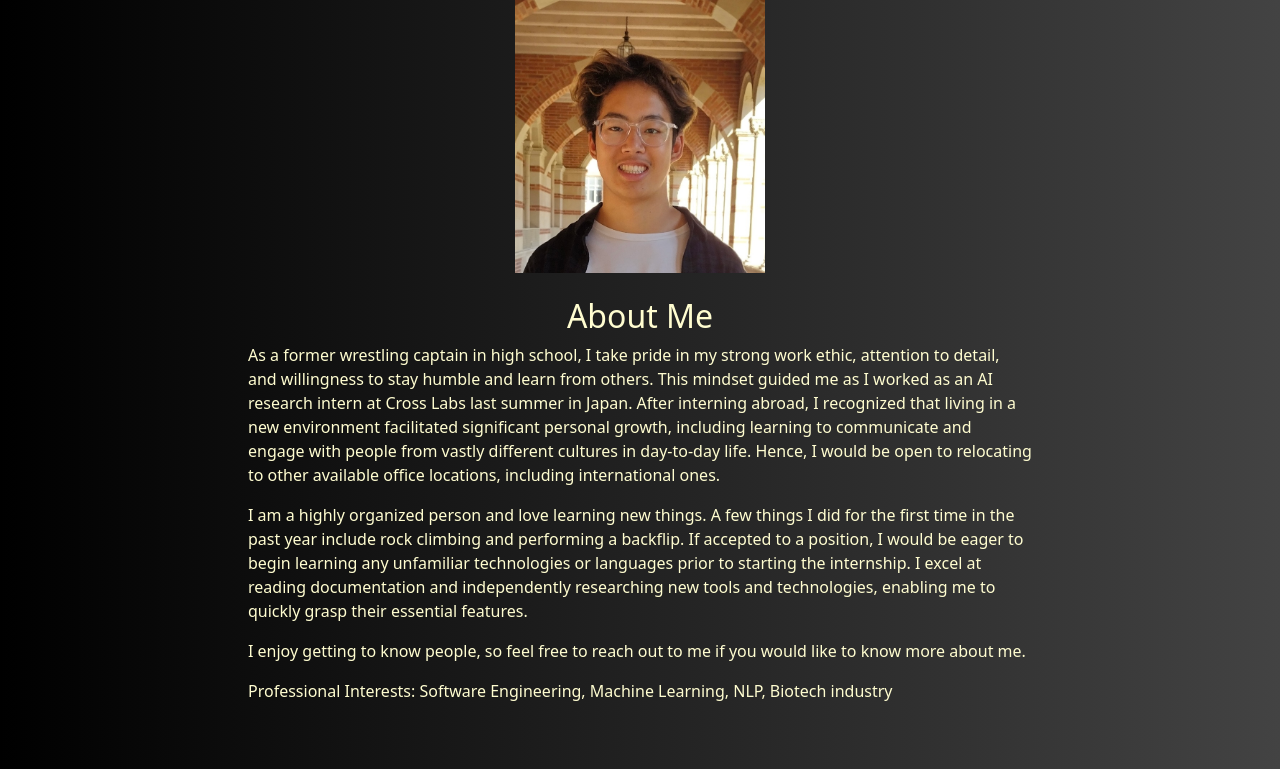
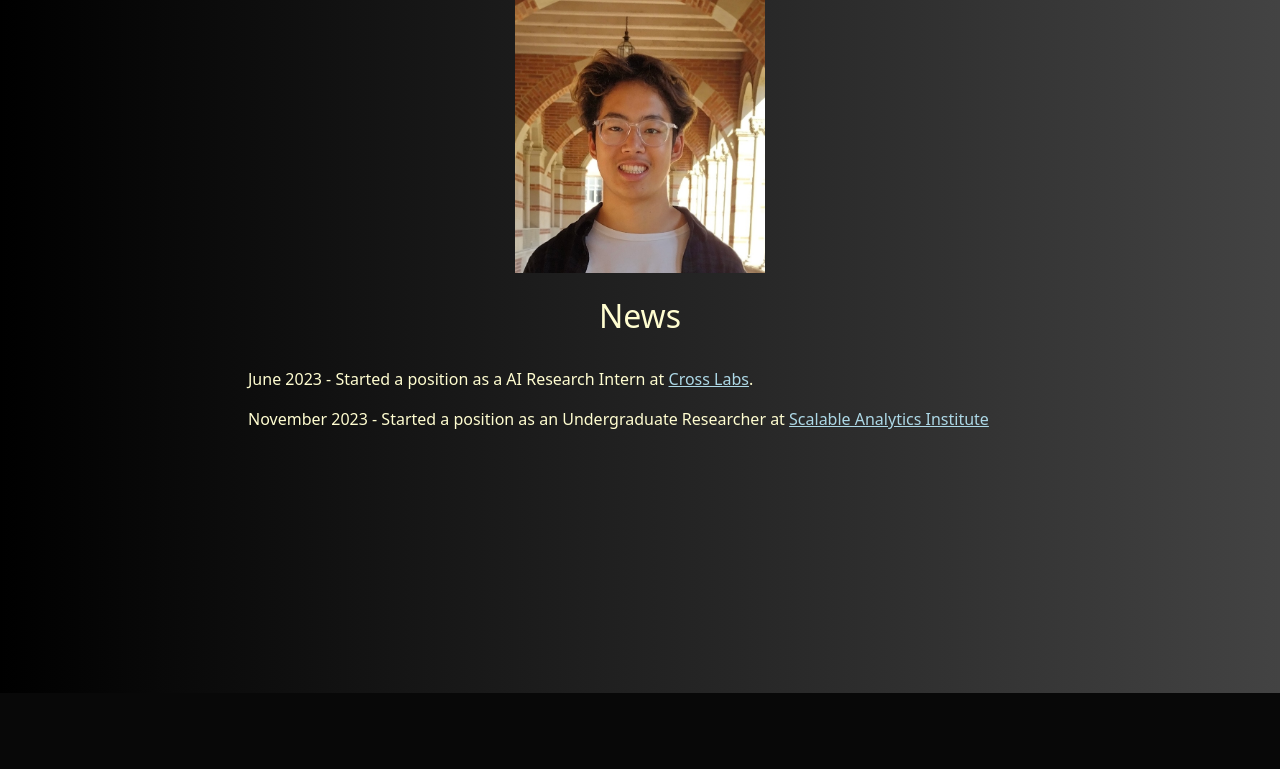
Before and after one commit to petern48/petern48-io, a Flask app: page / in a window 1280 px wide. Shown: the part 107-876 px from the top of the page. After the commit the page ends 800 px from the top, so only its background shows below. Run offline with Flask 3, Linux system fonts and the light colour scheme.

Commit message:
Add 'News' section to home page

```diff
--- a/static/css/index.css
+++ b/static/css/index.css
@@ -8,7 +8,9 @@
     height: auto;
 }
 
-#about-me {
+#news {
+    text-align: justify;
+    text-justify: inter-word;
     padding-left:15%;
     padding-right:15%;
 }
--- a/templates/index.html
+++ b/templates/index.html
@@ -16,26 +16,15 @@
 
     <img id='profile-img' class="center" src="static/images/profile_picture.jpg" alt="Profile Picture">
     <br>
-    <h2 class="center">About Me</h2>
+    <h2 class="center">News</h2>
+    <br>
     <main>
-      <div id="about-me">
+      <div id="news">
         <p>
-          As a former wrestling captain in high school, I take pride in my strong work ethic, attention to detail, and willingness to stay humble and learn from others.
-          This mindset guided me as I worked as an AI research intern at Cross Labs last summer in Japan.
-          After interning abroad, I recognized that living in a new environment facilitated significant personal growth, including learning to communicate and engage with people from vastly different cultures in day-to-day life.
-          Hence, I would be open to relocating to other available office locations, including international ones.
+          June 2023 - Started a position as a AI Research Intern at <a href="https://www.crosslabs.org/">Cross Labs</a>.
         </p>
         <p>
-          I am a highly organized person and love learning new things.
-          A few things I did for the first time in the past year include rock climbing and performing a backflip.
-          If accepted to a position, I would be eager to begin learning any unfamiliar technologies or languages prior to starting the internship.
-          I excel at reading documentation and independently researching new tools and technologies, enabling me to quickly grasp their essential features.
-        </p>
-        </p>
-          I enjoy getting to know people, so feel free to reach out to me if you would like to know more about me.
-        </p>
-        <p>
-          Professional Interests: Software Engineering, Machine Learning, NLP, Biotech industry
+          November 2023 - Started a position as an Undergraduate Researcher at <a href="https://scai.cs.ucla.edu/">Scalable Analytics Institute</a>
         </p>
       </div>
     </main>
```
